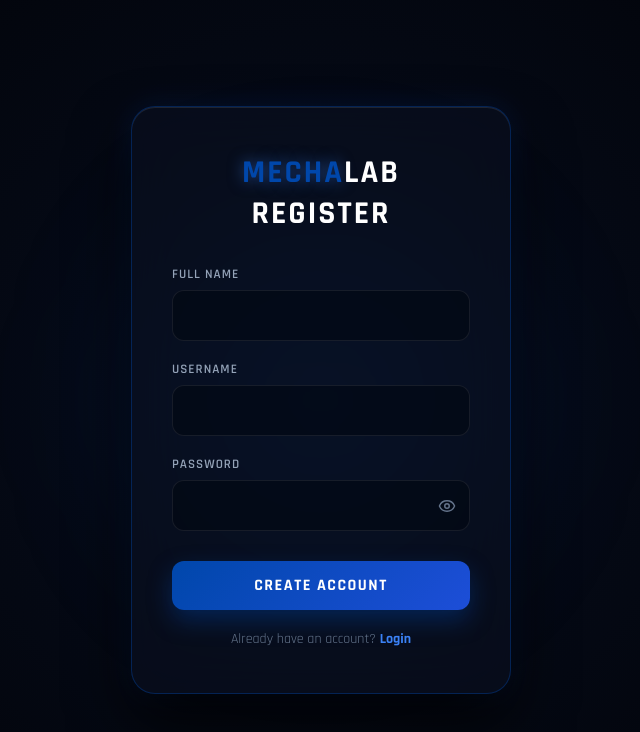
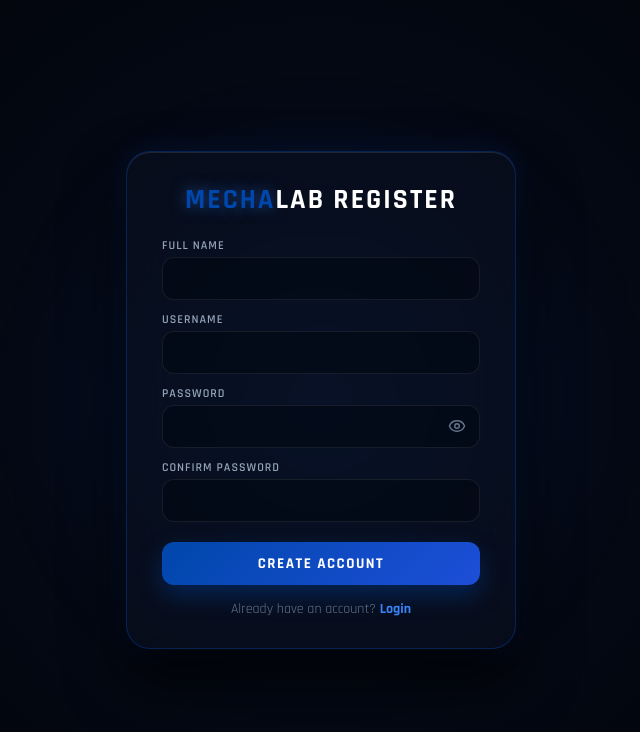
Before and after one commit to msulaiman1040-wq/MechaLab, a React (Vite) app in the folder client/: page /register in a window 1280 px wide. Shown: the top 732 px of the page, without its empty margins (319-959 px from the left). Built offline with nearby package versions, Linux system fonts and the light colour scheme; no server answers.

Commit message:
IN SHA ALLAH

```diff
--- a/client/src/pages/Login.css
+++ b/client/src/pages/Login.css
@@ -151,3 +151,26 @@
 .redirect-text a:hover {
   text-decoration: underline;
 }
+/* Circular Spinner Style */
+.spinner {
+  width: 18px;
+  height: 18px;
+  border: 3px solid rgba(255, 255, 255, 0.3);
+  border-radius: 50%;
+  border-top-color: #ffffff;
+  animation: spin 0.8s linear infinite;
+  display: inline-block;
+  vertical-align: middle;
+}
+
+@keyframes spin {
+  to {
+    transform: rotate(360deg);
+  }
+}
+
+/* Optional: style to make sure button content centers nicely when loading */
+.submit-btn:disabled {
+  opacity: 0.7;
+  cursor: not-allowed;
+}
--- a/client/src/pages/Login.jsx
+++ b/client/src/pages/Login.jsx
@@ -1,4 +1,4 @@
-import { useState } from "react";
+import { useState, useEffect } from "react";
 import { Link, useNavigate } from "react-router-dom";
 import { Eye, EyeOff } from "lucide-react";
 import { showNotification } from "../managers/NotificationManager";
@@ -9,9 +9,16 @@ function Login() {
   const [username, setUsername] = useState("");
   const [password, setPassword] = useState("");
   const [showPassword, setShowPassword] = useState(false);
+  const [isLoading, setIsLoading] = useState(false);
+
+  useEffect(() => {
+    fetch("https://mechalab-backend.onrender.com/").catch(() => {});
+  }, []);
 
   async function handleLogin(e) {
     e.preventDefault();
+    setIsLoading(true);
+
     try {
       const response = await fetch("https://mechalab-backend.onrender.com/api/auth/login", {
         method: "POST",
@@ -27,12 +34,14 @@ function Login() {
         localStorage.setItem("token", token);
 
         showNotification(data.message || "LOGIN SUCCESSFUL");
-        navigate("/splash");
+        navigate("/workshop");
       } else {
         showNotification(data.message || "LOGIN FAILED");
       }
     } catch (error) {
       showNotification("UNABLE TO CONNECT TO THE SERVER.");
+    } finally {
+      setIsLoading(false);
     }
   }
 
@@ -71,7 +80,9 @@ function Login() {
           </button>
         </div>
 
-        <button type="submit" className="submit-btn">Login</button>
+        <button type="submit" className="submit-btn" disabled={isLoading}>
+          {isLoading ? <span className="spinner"></span> : "Login"}
+        </button>
 
         <p className="redirect-text">
           Don't have an account? <Link to="/register">Register</Link>
--- a/client/src/pages/MechapediaHome.jsx
+++ b/client/src/pages/MechapediaHome.jsx
@@ -46,7 +46,7 @@ export default function MechapediaHome() {
             >
                 Welcome to <strong>Mechapedia</strong>, the educational knowledge base built into MechaLab.
                 <br /><br />
-                Instead of reading about vehicle components in ordinary textbooks, Mechapedia allows you to explore genuine three-dimensional automotive parts while learning how they function inside a real vehicle.
+                Instead of reading about vehicle components in ordinary textbooks, Mechapedia allows users to explore automotive components through dedicated educational pages while learning how each component functions within a vehicle.
                 <br /><br />
                 Select any component below to begin your learning journey.
             </motion.p>
--- a/client/src/pages/Register.css
+++ b/client/src/pages/Register.css
@@ -4,13 +4,14 @@
   display: flex;
   justify-content: center;
   align-items: center;
-  height: 100vh;
+  min-height: 100vh;
   width: 100vw;
   background: radial-gradient(circle at center, #070e1f 0%, #02040a 80%);
   font-family: 'Rajdhani', sans-serif;
   position: relative;
-  overflow: hidden;
+  overflow-y: auto;
   box-sizing: border-box;
+  padding: 20px 0;
 }
 
 /* Ambient background glow behind the card */
@@ -33,11 +34,11 @@
   backdrop-filter: blur(25px);
   -webkit-backdrop-filter: blur(25px);
   border: 1px solid rgba(0, 71, 171, 0.4);
-  padding: 45px 40px;
+  padding: 30px 35px; /* Compacted vertical padding */
   border-radius: 24px;
   display: flex;
   flex-direction: column;
-  width: 380px;
+  width: 390px;
   box-shadow: 0 30px 60px rgba(0, 0, 0, 0.8),
               0 0 30px rgba(0, 71, 171, 0.2),
               inset 0 1px 0 rgba(255, 255, 255, 0.1);
@@ -47,9 +48,9 @@
 }
 
 .logo-title {
-  font-size: 32px;
+  font-size: 28px; /* Slightly scaled down to fit nicely */
   text-align: center;
-  margin-bottom: 2rem;
+  margin-bottom: 1.2rem;
   font-weight: 700;
   letter-spacing: 2px;
   text-transform: uppercase;
@@ -59,30 +60,30 @@
 .lab { color: #FFFFFF; }
 
 .register-form label {
-  font-size: 13px;
+  font-size: 12px;
   color: #94a3b8;
-  margin-bottom: 8px;
+  margin-bottom: 4px;
   text-transform: uppercase;
   font-weight: 600;
   letter-spacing: 1px;
 }
 
 .input-container, .password-wrapper {
-  margin-bottom: 20px;
+  margin-bottom: 12px; /* Tighter spacing between inputs */
   position: relative;
   width: 100%;
 }
 
 .register-form input {
   width: 100%;
-  padding: 14px;
+  padding: 11px 14px;
   padding-right: 45px;
   background: rgba(3, 7, 18, 0.6);
   border: 1px solid rgba(255, 255, 255, 0.08);
   color: white;
   border-radius: 12px;
   box-sizing: border-box;
-  font-size: 16px;
+  font-size: 15px;
   font-family: 'Rajdhani', sans-serif;
   letter-spacing: 0.5px;
   transition: all 0.3s ease;
@@ -115,12 +116,12 @@
 .toggle-password-btn:hover { color: #3b82f6; }
 
 .submit-btn {
-  margin-top: 10px;
-  padding: 14px;
+  margin-top: 8px;
+  padding: 12px;
   background: linear-gradient(135deg, #0047AB 0%, #1d4ed8 100%);
   color: white;
   font-weight: 700;
-  font-size: 16px;
+  font-size: 15px;
   letter-spacing: 1.5px;
   text-transform: uppercase;
   border: none;
@@ -137,7 +138,7 @@
 
 .redirect-text {
   text-align: center;
-  margin-top: 20px;
+  margin-top: 15px;
   font-size: 14px;
   color: #64748b;
 }
@@ -151,3 +152,26 @@
 .redirect-text a:hover {
   text-decoration: underline;
 }
+
+/* Circular Spinner Style */
+.spinner {
+  width: 18px;
+  height: 18px;
+  border: 3px solid rgba(255, 255, 255, 0.3);
+  border-radius: 50%;
+  border-top-color: #ffffff;
+  animation: spin 0.8s linear infinite;
+  display: inline-block;
+  vertical-align: middle;
+}
+
+@keyframes spin {
+  to {
+    transform: rotate(360deg);
+  }
+}
+
+.submit-btn:disabled {
+  opacity: 0.7;
+  cursor: not-allowed;
+}
--- a/client/src/pages/Register.jsx
+++ b/client/src/pages/Register.jsx
@@ -1,4 +1,4 @@
-import { useState } from "react";
+import { useState, useEffect } from "react";
 import { Link, useNavigate } from "react-router-dom";
 import { Eye, EyeOff } from "lucide-react";
 import { showNotification } from "../managers/NotificationManager";
@@ -9,10 +9,42 @@ function Register() {
   const [fullName, setFullName] = useState("");
   const [username, setUsername] = useState("");
   const [password, setPassword] = useState("");
+  const [confirmPassword, setConfirmPassword] = useState("");
   const [showPassword, setShowPassword] = useState(false);
+  const [isLoading, setIsLoading] = useState(false);
+
+  // Wakes up the Render backend as soon as the register page loads
+  useEffect(() => {
+    fetch("https://mechalab-backend.onrender.com/").catch(() => {});
+  }, []);
 
   async function handleRegister(e) {
     e.preventDefault();
+
+    // 1. Check if passwords match
+    if (password !== confirmPassword) {
+      showNotification("PASSWORDS DO NOT MATCH.");
+      return;
+    }
+
+    // 2. Check length (at least 6 characters)
+    if (password.length < 6) {
+      showNotification("PASSWORD MUST BE AT LEAST 6 CHARACTERS LONG.");
+      return;
+    }
+
+    // 3. Check for combination of letters, numbers, and symbols
+    const hasLetter = /[a-zA-Z]/.test(password);
+    const hasNumber = /[0-9]/.test(password);
+    const hasSymbol = /[^a-zA-Z0-9]/.test(password);
+
+    if (!hasLetter || !hasNumber || !hasSymbol) {
+      showNotification("PASSWORD MUST CONTAIN LETTERS, NUMBERS, AND SYMBOLS.");
+      return;
+    }
+
+    setIsLoading(true);
+
     try {
       const response = await fetch("https://mechalab-backend.onrender.com/api/auth/register", {
         method: "POST",
@@ -29,6 +61,8 @@ function Register() {
       }
     } catch (error) {
       showNotification("UNABLE TO CONNECT TO THE SERVER.");
+    } finally {
+      setIsLoading(false);
     }
   }
 
@@ -63,7 +97,19 @@ function Register() {
           </button>
         </div>
 
-        <button type="submit" className="submit-btn">Create Account</button>
+        <label>Confirm Password</label>
+        <div className="input-container">
+          <input
+            type={showPassword ? "text" : "password"}
+            value={confirmPassword}
+            onChange={(e) => setConfirmPassword(e.target.value)}
+            required
+          />
+        </div>
+
+        <button type="submit" className="submit-btn" disabled={isLoading}>
+          {isLoading ? <span className="spinner"></span> : "Create Account"}
+        </button>
 
         <p className="redirect-text">
           Already have an account? <Link to="/login">Login</Link>
```
